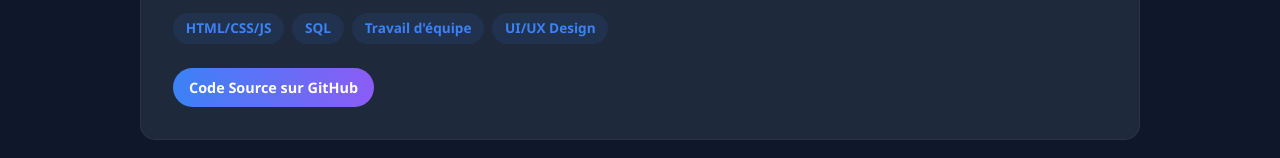
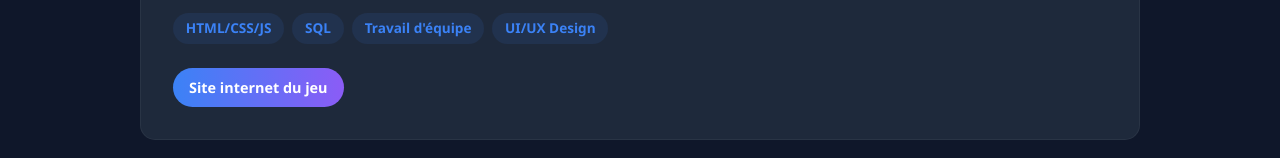
Before and after one commit to Ethan-lrz/cv_ethan-lorenzi, a plain HTML site: page cv_github.html in a window 1280 px wide. Shown: the part 1703-1861 px from the top of the page. Drawn offline with Linux system fonts and the light colour scheme.

Commit message:
Second commit

```diff
--- a/cv_github.html
+++ b/cv_github.html
@@ -430,7 +430,7 @@
                         <span class="tag">Travail d'équipe</span>
                         <span class="tag">UI/UX Design</span>
                     </div>
-                    <a href="https://github.com/Ethan-lrz" target="_blank" class="btn-primary" style="padding: 0.5rem 1rem; font-size: 0.9rem;">Code Source sur GitHub</a>
+                    <a href="https://ethan-lrz.github.io/overclocked-game/overclocked.html" target="_blank" class="btn-primary" style="padding: 0.5rem 1rem; font-size: 0.9rem;">Site internet du jeu</a>
                 </div>
             </div>
         </div>
```
